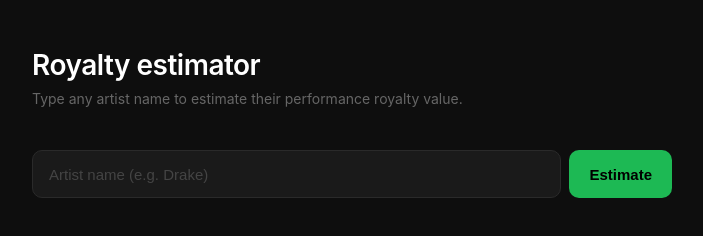
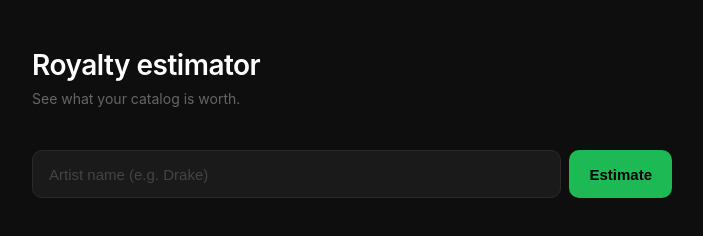
Before and after one commit to alexanderfrankel-lang/royalty-estimator, a website: page public/index.html in a window 1280 px wide. Shown: the whole page, without its empty margins (288-991 px from the left). Drawn offline with Linux system fonts and the light colour scheme.

Commit message:
Update index.html

```diff
--- a/public/index.html
+++ b/public/index.html
@@ -3,7 +3,7 @@
 <head>
 <meta charset="UTF-8" />
 <meta name="viewport" content="width=device-width, initial-scale=1.0" />
-<title>Royalty Estimator</title>
+<title>Cash Out</title>
 <style>
   *, *::before, *::after { box-sizing: border-box; margin: 0; padding: 0; }
   body { font-family: -apple-system, BlinkMacSystemFont, 'Segoe UI', sans-serif; background: #0e0e0e; color: #f0f0f0; min-height: 100vh; display: flex; align-items: flex-start; justify-content: center; padding: 3rem 1rem; }
@@ -67,7 +67,7 @@
 <div class="app">
   <div class="header">
     <h1>Royalty estimator</h1>
-    <p>Type any artist name to estimate their performance royalty value.</p>
+    <p>See what your catalog is worth.</p>
   </div>
   <div class="search-row">
     <input type="text" id="artistInput" placeholder="Artist name (e.g. Drake)" />
```
